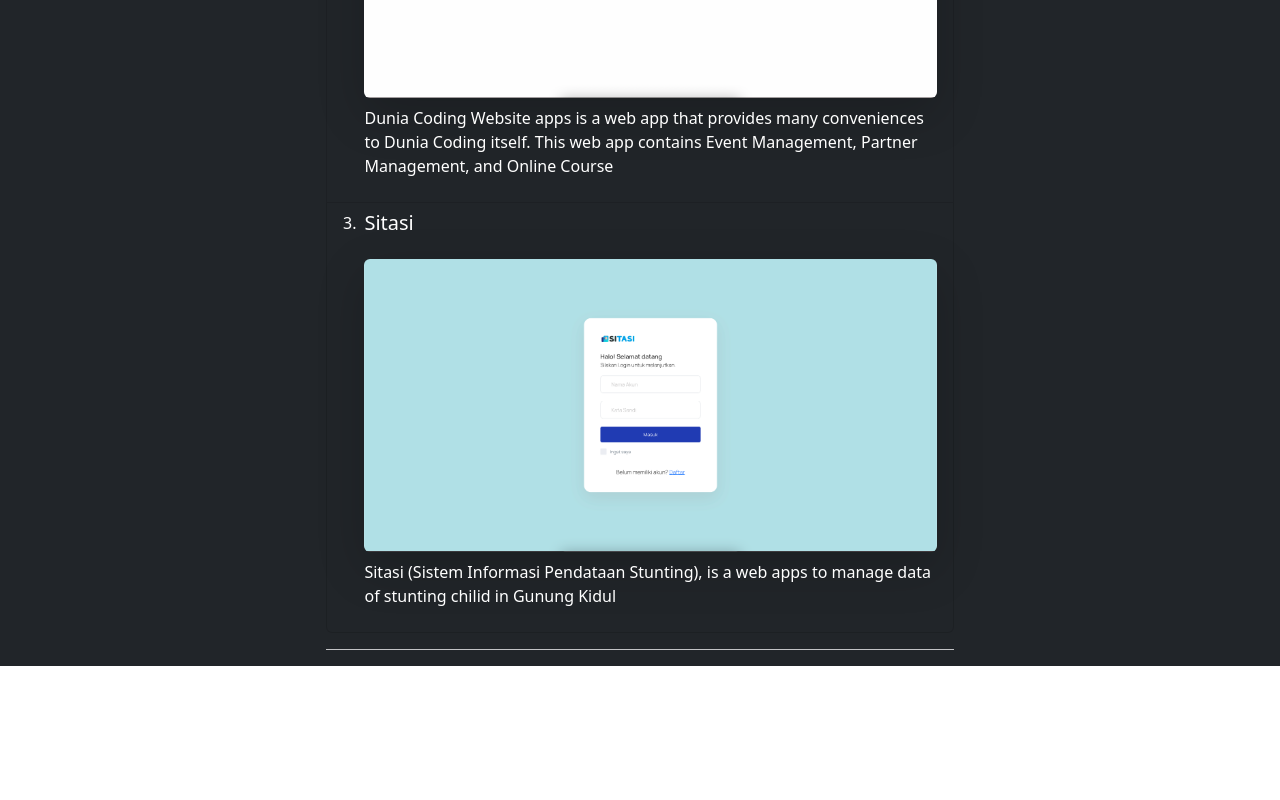
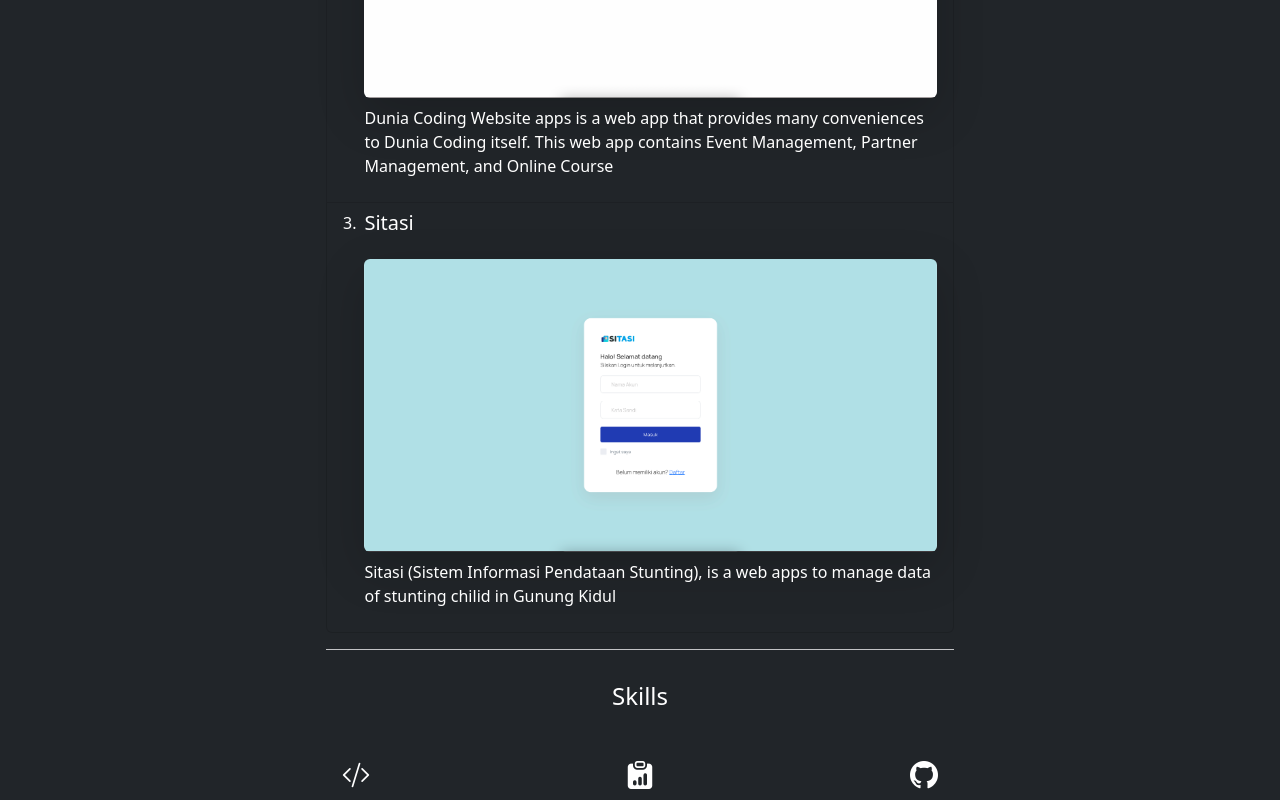
Before and after one commit to haloalfii/haloalfii-React, a React (Create React App) app: page / in a window 1280 px wide. Shown: the part 1259-2059 px from the top of the page. Before the commit the page ends 1925 px from the top, so only its background shows below. Built offline with nearby package versions, Linux system fonts and the light colour scheme.

Commit message:
Skill Done

```diff
--- a/src/App.js
+++ b/src/App.js
@@ -3,6 +3,7 @@ import { Profile } from "./components/Profile";
 import { RecentWork } from "./components/RecentWork";
 import { useState } from "react";
 import { Line } from "./components/Line";
+import { Skills } from "./components/Skills";
 
 function App() {
     const [profiles, setProfiles] = useState({
@@ -20,6 +21,7 @@ function App() {
             <Line />
             <RecentWork />
             <Line />
+            <Skills />
         </div>
     );
 }
--- /dev/null
+++ b/src/components/Skills.js
@@ -0,0 +1,25 @@
+import React from "react";
+
+export const Skills = () => {
+    return (
+        <div>
+            <h4 className='text-center text-white mt-3'>Skills</h4>
+
+            <div className='row mt-5'>
+                <div className='col-lg-3'></div>
+                <div className='col-lg-6 d-flex justify-content-between'>
+                    <h3 className='text-white mx-3 '>
+                        <i class='bi bi-code-slash'></i>
+                    </h3>
+                    <h3 className='text-white mx-3 '>
+                        <i class='bi bi-clipboard-data-fill'></i>
+                    </h3>
+                    <h3 className='text-white mx-3 '>
+                        <i class='bi bi-github'></i>
+                    </h3>
+                </div>
+                <div className='col-lg-3'></div>
+            </div>
+        </div>
+    );
+};
```
